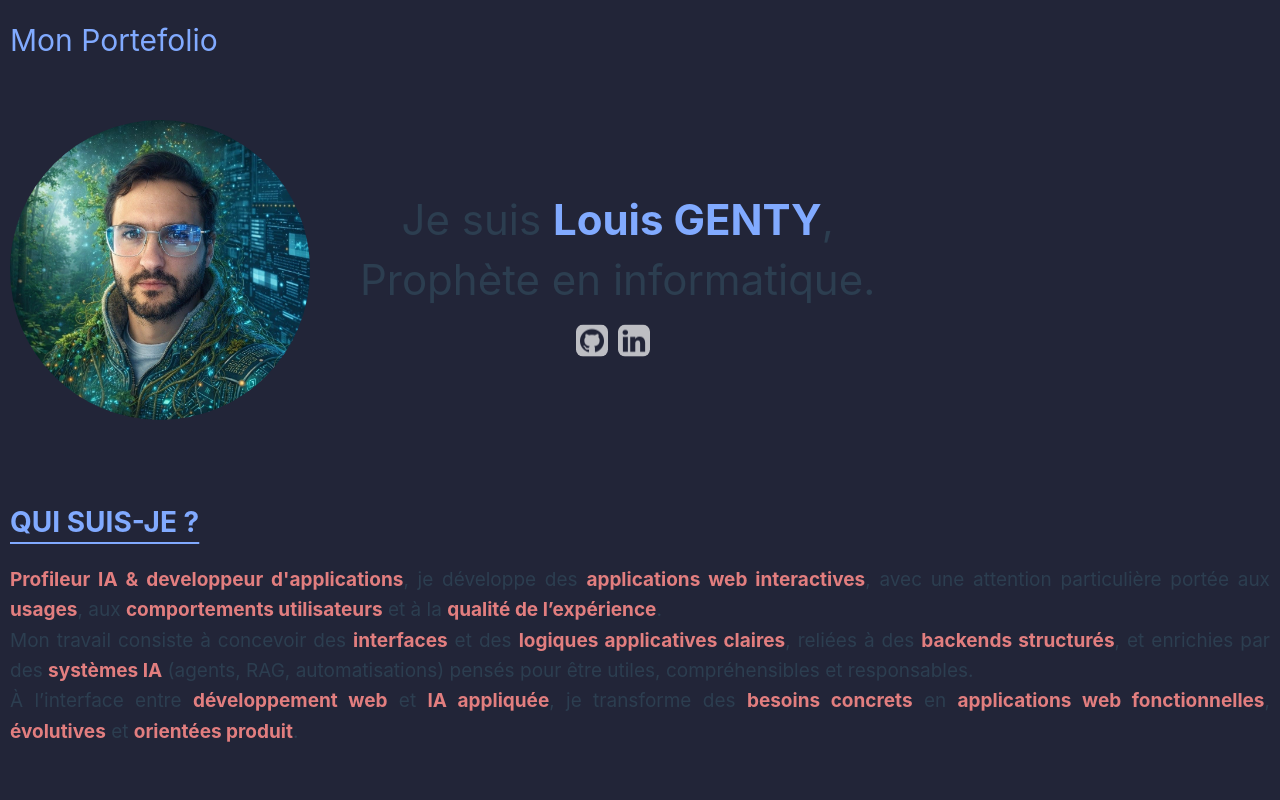
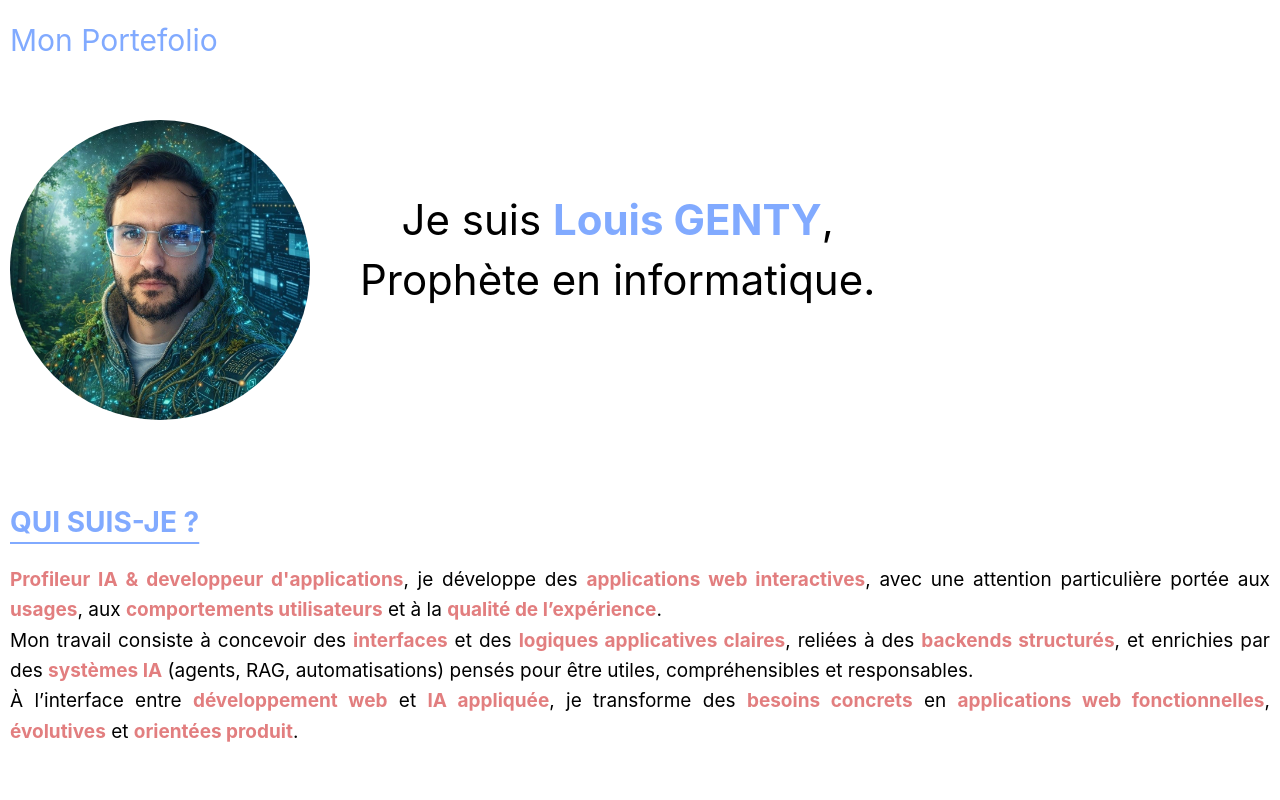
Before and after one commit to GenXwater/Portefolio, a Vue app: page / in a window 1280 px wide. Shown: the top 800 px of the page. Built offline with nearby package versions, Linux system fonts and the light colour scheme.

Commit message:
refactor: remove unused color variables from base.css

```diff
--- a/src/assets/base.css
+++ b/src/assets/base.css
@@ -1,23 +1,5 @@
 /* color palette from <https://github.com/vuejs/theme> */
 :root {
-  --vt-c-white: #ffffff;
-  --vt-c-white-soft: #f8f8f8;
-  --vt-c-white-mute: #f2f2f2;
-
-  --vt-c-black: #181818;
-  --vt-c-black-soft: #222222;
-  --vt-c-black-mute: #282828;
-
-  --vt-c-indigo: #2c3e50;
-
-  --vt-c-divider-light-1: rgba(60, 60, 60, 0.29);
-  --vt-c-divider-light-2: rgba(60, 60, 60, 0.12);
-  --vt-c-divider-dark-1: rgba(84, 84, 84, 0.65);
-  --vt-c-divider-dark-2: rgba(84, 84, 84, 0.48);
-
-  --vt-c-text-light-1: var(--vt-c-indigo);
-  --vt-c-text-light-2: rgba(60, 60, 60, 0.66);
-  --vt-c-text-dark-1: var(--vt-c-white);
   --vt-c-text-dark-2: rgba(235, 235, 235, 0.64);
 
   /* variables custom par moi */
@@ -27,30 +9,9 @@
 }
 
 /* semantic color variables for this project */
-:root {
-  --color-background: var(--vt-c-custom-dark-1);
-  --color-background-soft: var(--vt-c-white-soft);
-  --color-background-mute: var(--vt-c-white-mute);
-
-  --color-border: var(--vt-c-divider-light-2);
-  --color-border-hover: var(--vt-c-divider-light-1);
-
-  --color-heading: var(--vt-c-text-light-1);
-  --color-text: var(--vt-c-text-light-1);
-
-  --section-gap: 160px;
-}
-
 @media (prefers-color-scheme: dark) {
   :root {
     --color-background: var(--vt-c-custom-dark-1);
-    --color-background-soft: var(--vt-c-black-soft);
-    --color-background-mute: var(--vt-c-black-mute);
-
-    --color-border: var(--vt-c-divider-dark-2);
-    --color-border-hover: var(--vt-c-divider-dark-1);
-
-    --color-heading: var(--vt-c-text-dark-1);
     --color-text: var(--vt-c-text-dark-2);
   }
 }
```
